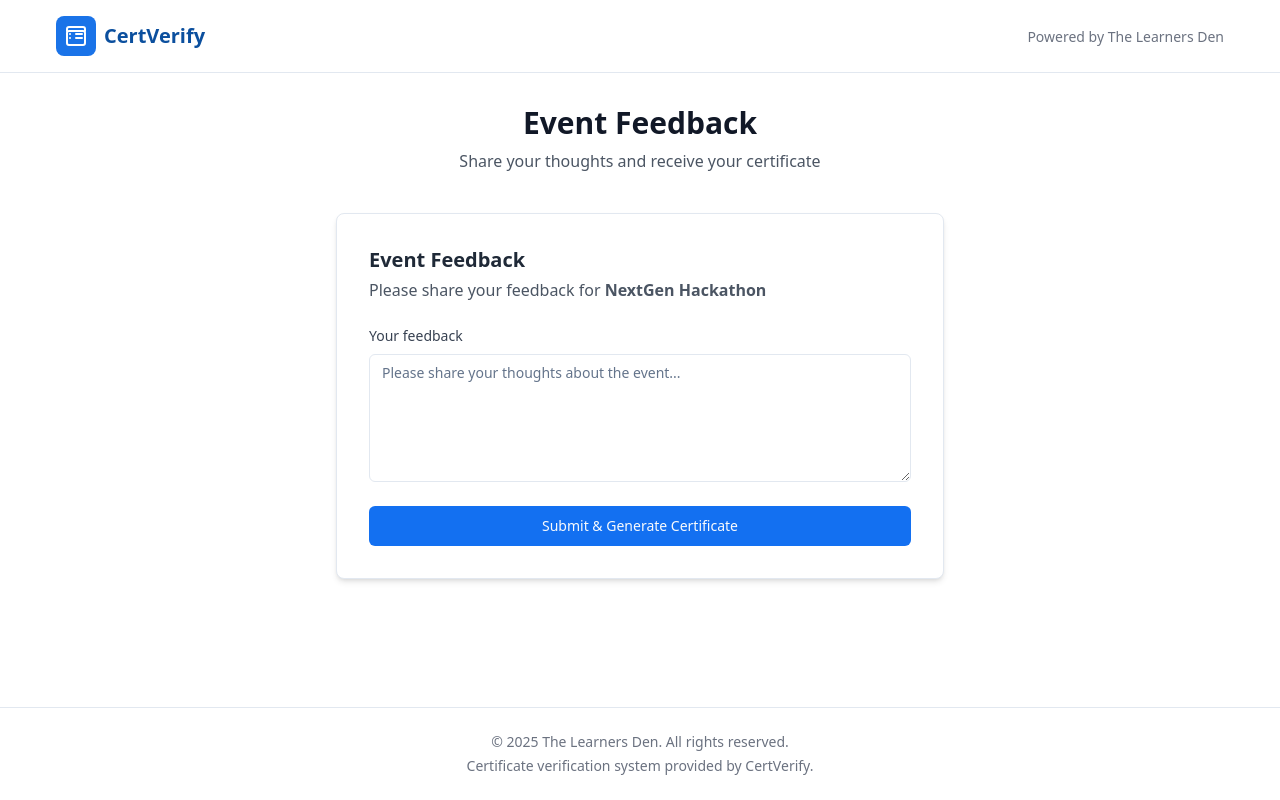
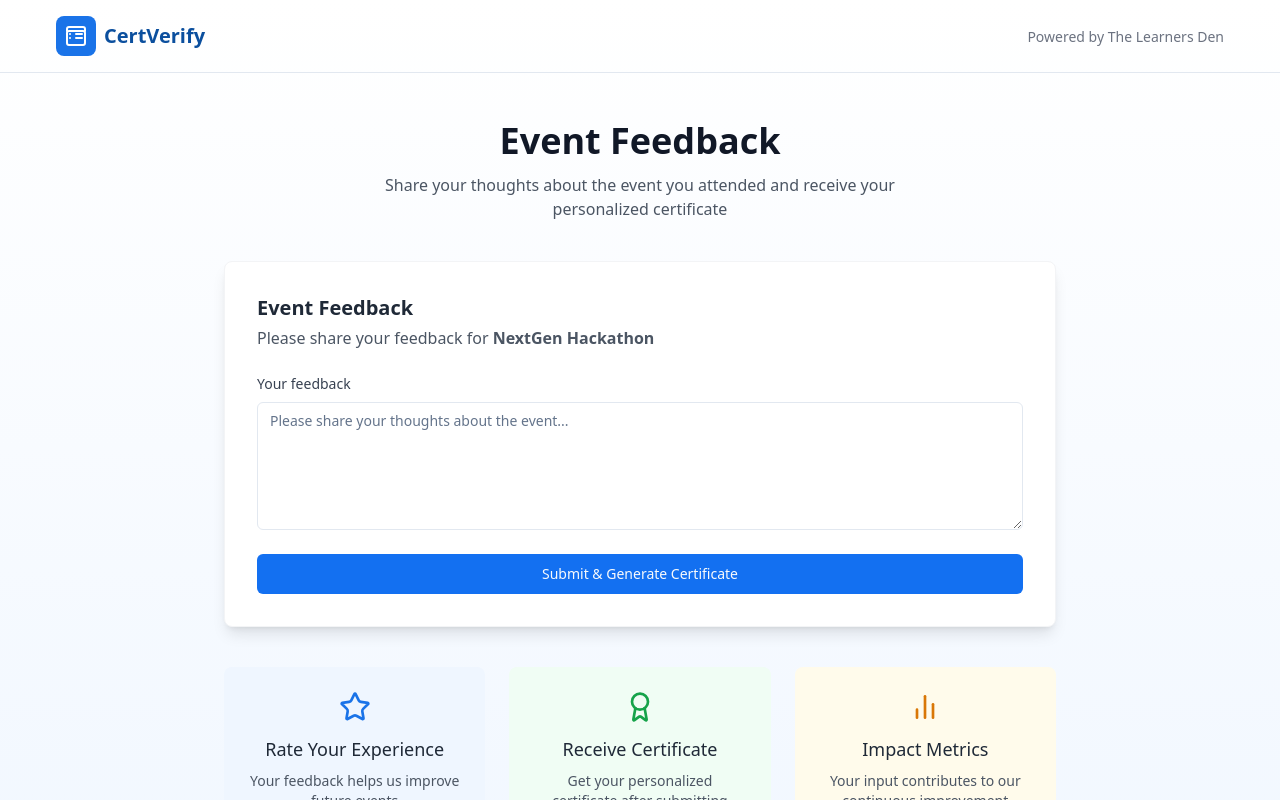
Before and after one commit to ManavLohabade/certs-verified-link, a React (Vite) app: page / in a window 1280 px wide. Both pictures are taken after typing "name@example.com" into the empty fields and a click on the button "Continue". Shown: the top 800 px of the page. Built offline with nearby package versions, Linux system fonts and the light colour scheme.

Commit message:
Refactor: Update project files

```diff
--- a/src/components/Footer.tsx
+++ b/src/components/Footer.tsx
@@ -1,17 +1,33 @@
 
 import React from "react";
+import { Link } from "react-router-dom";
+import { Badge } from "./ui/badge";
+import { Certificate, Shield } from "lucide-react";
 
 const Footer: React.FC = () => {
   return (
-    <footer className="py-6 border-t mt-auto">
+    <footer className="py-8 border-t mt-auto bg-white">
       <div className="container mx-auto px-6">
-        <div className="text-center text-sm text-gray-500">
-          <p>
-            © {new Date().getFullYear()} The Learners Den. All rights reserved.
-          </p>
-          <p className="mt-1">
-            Certificate verification system provided by CertVerify.
-          </p>
+        <div className="flex flex-col md:flex-row justify-between items-center">
+          <div className="mb-4 md:mb-0">
+            <p className="flex items-center text-gray-700">
+              <Certificate className="h-4 w-4 mr-2 text-certificate-blue" />
+              © {new Date().getFullYear()} The Learners Den
+            </p>
+            <p className="text-sm text-gray-500 mt-1">
+              Empowering education through verified credentials
+            </p>
+          </div>
+
+          <div className="flex items-center space-x-4">
+            <Link to="/verify" className="text-sm text-certificate-blue hover:underline transition-colors">
+              Verify Certificate
+            </Link>
+            <Badge variant="outline" className="flex items-center">
+              <Shield className="h-3 w-3 mr-1 text-green-600" />
+              <span className="text-xs">CertVerify Protected</span>
+            </Badge>
+          </div>
         </div>
       </div>
     </footer>
--- a/src/components/Layout.tsx
+++ b/src/components/Layout.tsx
@@ -8,11 +8,11 @@ interface LayoutProps {
   maxWidth?: string;
 }
 
-const Layout: React.FC<LayoutProps> = ({ children, maxWidth = "max-w-2xl" }) => {
+const Layout: React.FC<LayoutProps> = ({ children, maxWidth = "max-w-4xl" }) => {
   return (
-    <div className="min-h-screen flex flex-col">
+    <div className="min-h-screen flex flex-col bg-gradient-to-b from-white to-blue-50">
       <Header />
-      <main className="flex-grow py-8 px-6">
+      <main className="flex-grow py-12 px-6">
         <div className={`container mx-auto ${maxWidth}`}>
           {children}
         </div>
--- a/src/pages/FeedbackPage.tsx
+++ b/src/pages/FeedbackPage.tsx
@@ -2,19 +2,52 @@
 import React from "react";
 import Layout from "@/components/Layout";
 import FeedbackForm from "@/components/FeedbackForm";
+import { Star, BarChart2, Award } from "lucide-react";
 
 const FeedbackPage: React.FC = () => {
   return (
     <Layout>
       <div className="text-center mb-10">
-        <h1 className="text-3xl font-bold text-gray-900 mb-2">Event Feedback</h1>
-        <p className="text-gray-600">
-          Share your thoughts and receive your certificate
+        <h1 className="text-4xl font-bold text-gray-900 mb-3">Event Feedback</h1>
+        <p className="text-gray-600 max-w-xl mx-auto">
+          Share your thoughts about the event you attended and receive your personalized certificate
         </p>
       </div>
 
-      <div className="bg-white rounded-lg shadow-md p-8 border">
+      <div className="bg-white rounded-lg shadow-lg p-8 border border-gray-100">
         <FeedbackForm />
+      </div>
+
+      <div className="mt-10 grid grid-cols-1 md:grid-cols-3 gap-6">
+        <div className="bg-blue-50 rounded-lg p-6 flex flex-col items-center text-center">
+          <Star className="h-8 w-8 text-certificate-blue mb-3" />
+          <h3 className="text-lg font-medium text-gray-800 mb-2">
+            Rate Your Experience
+          </h3>
+          <p className="text-gray-600 text-sm">
+            Your feedback helps us improve future events
+          </p>
+        </div>
+
+        <div className="bg-green-50 rounded-lg p-6 flex flex-col items-center text-center">
+          <Award className="h-8 w-8 text-green-600 mb-3" />
+          <h3 className="text-lg font-medium text-gray-800 mb-2">
+            Receive Certificate
+          </h3>
+          <p className="text-gray-600 text-sm">
+            Get your personalized certificate after submitting feedback
+          </p>
+        </div>
+
+        <div className="bg-amber-50 rounded-lg p-6 flex flex-col items-center text-center">
+          <BarChart2 className="h-8 w-8 text-amber-600 mb-3" />
+          <h3 className="text-lg font-medium text-gray-800 mb-2">
+            Impact Metrics
+          </h3>
+          <p className="text-gray-600 text-sm">
+            Your input contributes to our continuous improvement
+          </p>
+        </div>
       </div>
     </Layout>
   );
```
